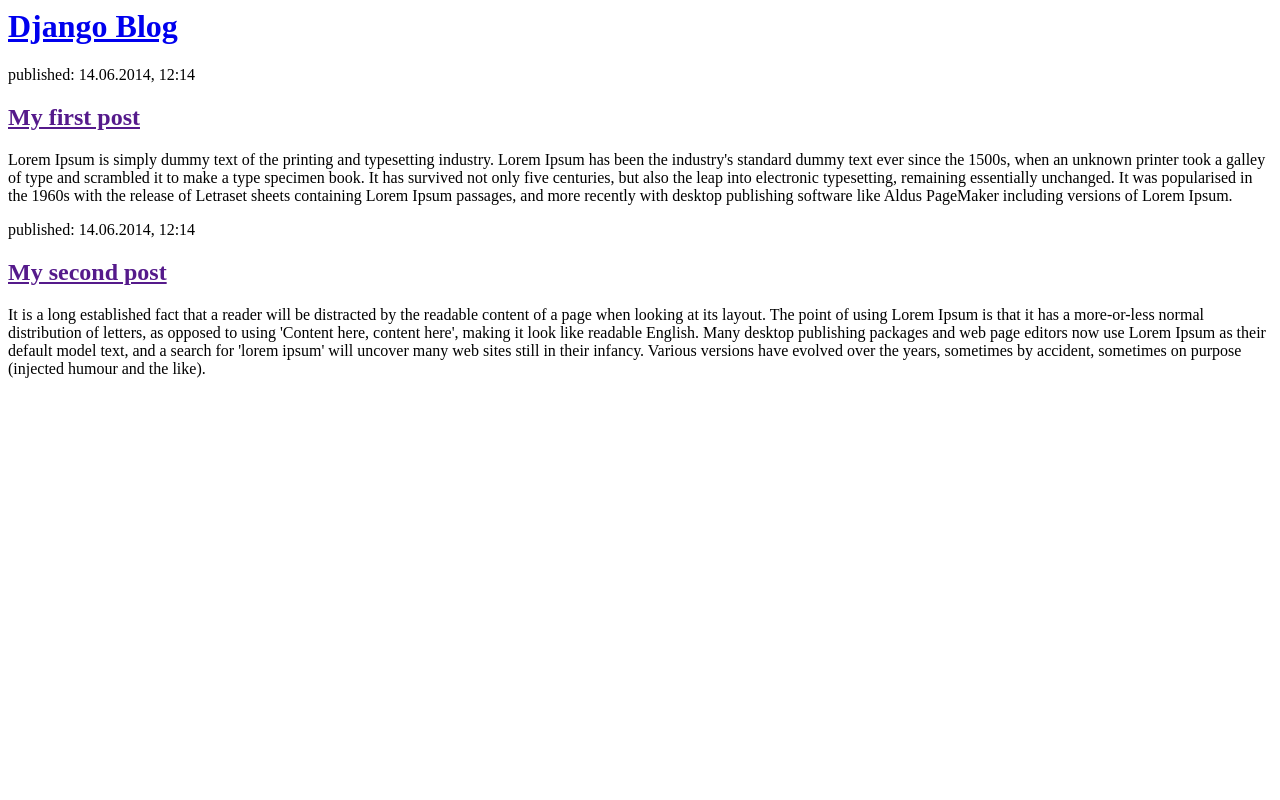
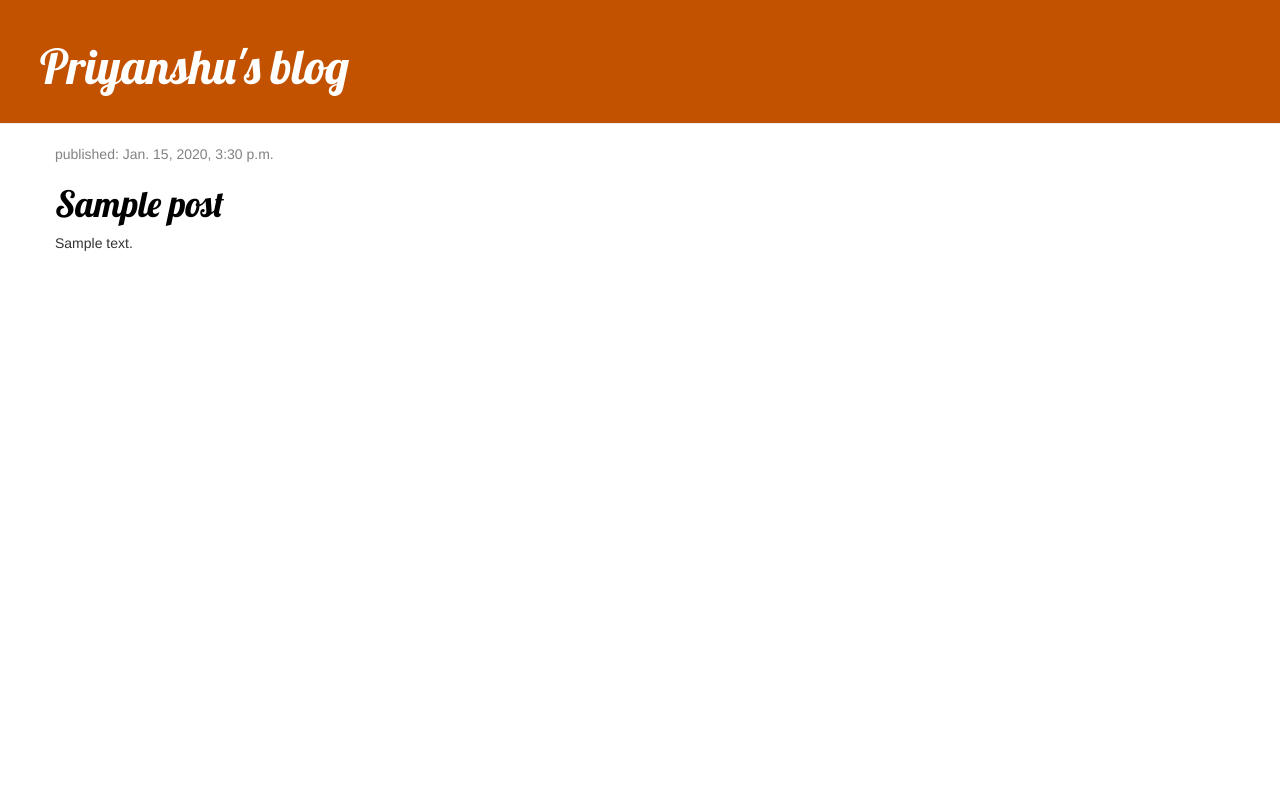
Before and after one commit to tpriyanshu90/my-first-blog, a Django app: template blog/templates/blog/post_list.html in a window 1280 px wide. Run offline with Django 3.2, Linux system fonts and the light colour scheme; the template is opened without the code that fills it: values that come from a table or form of the project are taken from there, others are empty; tables that the repository leaves empty hold one stand-in row (values such as "Sample post"); some libraries are stand-ins or nearby versions.

Commit message:
Added view and template for detailed blog post as well as CSS for the site.

```diff
--- /dev/null
+++ b/blog/static/css/blog.css
@@ -0,0 +1,51 @@
+body {}
+h1 a, h2 a {
+    color: #C25100;
+    font-family: 'Lobster';
+}
+.page-header {
+    background-color: #C25100;
+    margin-top: 0;
+    padding: 20px 20px 20px 40px;
+}
+
+.page-header h1, .page-header h1 a, .page-header h1 a:visited, .page-header h1 a:active {
+    color: #ffffff;
+    font-size: 36pt;
+    text-decoration: none;
+}
+
+.content {
+    margin-left: 40px;
+}
+
+h1, h2, h3, h4 {
+    font-family: 'Lobster', cursive;
+}
+
+.date {
+    color: #828282;
+}
+
+.save {
+    float: right;
+}
+
+.post-form textarea, .post-form input {
+    width: 100%;
+}
+
+.top-menu, .top-menu:hover, .top-menu:visited {
+    color: #ffffff;
+    float: right;
+    font-size: 26pt;
+    margin-right: 20px;
+}
+
+.post {
+    margin-bottom: 70px;
+}
+
+.post h1 a, .post h1 a:visited {
+    color: #000000;
+}
--- /dev/null
+++ b/blog/templates/blog/base.html
@@ -0,0 +1,23 @@
+{% load static %}
+<html>
+    <head>
+        <title>Priyanshu's blog</title>
+        <link rel="stylesheet" href="//maxcdn.bootstrapcdn.com/bootstrap/3.2.0/css/bootstrap.min.css">
+		<link rel="stylesheet" href="//maxcdn.bootstrapcdn.com/bootstrap/3.2.0/css/bootstrap-theme.min.css">
+		<link href="//fonts.googleapis.com/css?family=Lobster&subset=latin,latin-ext" rel="stylesheet" type="text/css">
+		<link rel="stylesheet" href="{% static 'css/blog.css' %}">
+    </head>
+    <body>
+        <div class="page-header">
+            <h1><a href="/">Priyanshu's blog</a></h1>
+        </div>
+        <div class="content container">
+            <div class="row">
+                <div class="col-md-8">
+                {% block content %}
+                {% endblock %}
+                </div>
+            </div>
+        </div>
+    </body>
+</html>
--- a/blog/templates/blog/post_list.html
+++ b/blog/templates/blog/post_list.html
@@ -1,25 +1,13 @@
-<html>
-    <head>
-        <title>Django Girls blog</title>
-    </head>
-    <body>
-        <div>
-            <h1><a href="/">Django Blog</a></h1>
-        </div>
+{% extends 'blog/base.html' %}
 
-        <div>
-            <p>published: 14.06.2014, 12:14</p>
-            <h2><a href="">My first post</a></h2>
-            <p>Lorem Ipsum is simply dummy text of the printing and typesetting industry. Lorem Ipsum has been the industry's standard dummy text ever since the 1500s, when an unknown printer took a galley of type and scrambled it to make a type specimen book. It has survived not only five centuries, but also the leap into electronic typesetting, remaining essentially unchanged. It was popularised in the 1960s with the release of Letraset sheets containing Lorem Ipsum passages, and more recently with desktop publishing software like Aldus PageMaker including versions of Lorem Ipsum.</p>
-        </div>
-
-        <div>
-            <p>published: 14.06.2014, 12:14</p>
-            <h2><a href="">My second post</a></h2>
-            <p>It is a long established fact that a reader will be distracted by the readable content of a page when looking at its layout. The point of using Lorem Ipsum is that it has a more-or-less normal distribution of letters, as opposed to using 'Content here, content here', making it look like readable English. Many desktop publishing packages and web page editors now use Lorem Ipsum as their default model text, and a search for 'lorem ipsum' will uncover many web sites still in their infancy. Various versions have evolved over the years, sometimes by accident, sometimes on purpose (injected humour and the like).
-
-
-</p>
-        </div>
-    </body>
-</html>
+{% block content %}
+	{% for post in posts %}
+		<div class="post">
+			<div class="date">
+				<p>published: {{ post.published_date }}</p>
+			</div>
+			<h1><a href="{% url 'post_detail' pk=post.pk %}">{{ post.title }}</a></h1>
+			<p>{{ post.text|linebreaksbr }}</p>
+		</div>
+	{% endfor %}
+{% endblock %}
--- a/blog/urls.py
+++ b/blog/urls.py
@@ -3,4 +3,5 @@
 
 urlpatterns = [
     path('', views.post_list, name='post_list'),
+    path('post/<int:pk>/', views.post_detail, name='post_detail'),
 ]
```
Also changed, not shown: blog/templates/blog/post_detail.html (added, +13 -0 lines), blog/views.py (+10 -2 lines).
